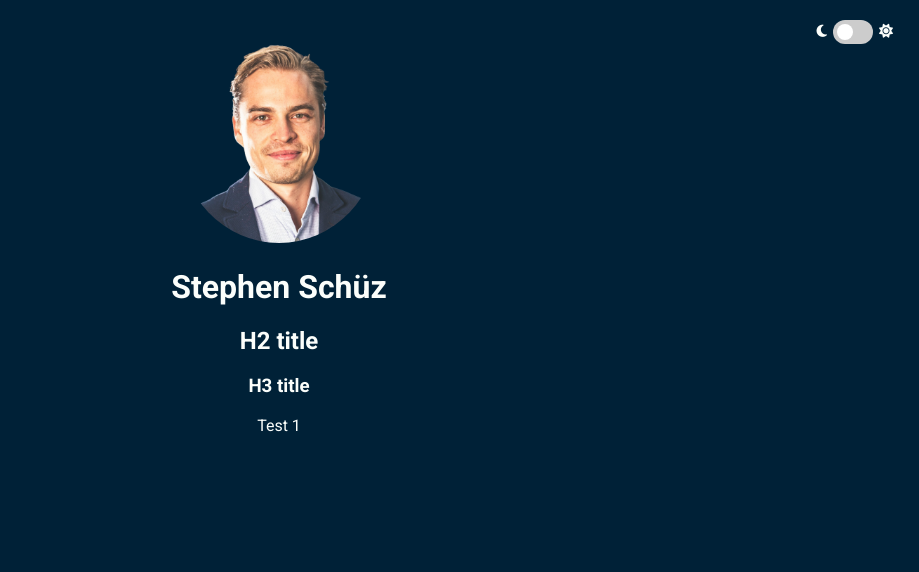
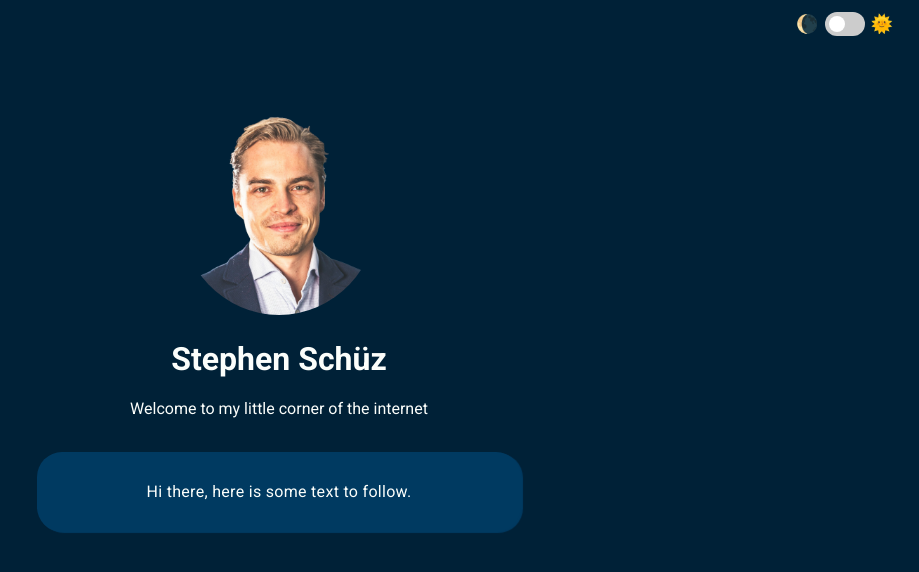
Before and after one commit to sschuez/portfolio, a website: page index.html in a window 1280 px wide. Shown: the whole page, without its empty margins (361-1280 px from the left). Drawn offline with Linux system fonts and the light colour scheme.

Commit message:
added div in toggle dark mode

```diff
--- a/index.html
+++ b/index.html
@@ -27,18 +27,23 @@
     <img class="avatar-large" alt="avatar-large" src="src/images/passphoto.png" />
 
     <h1>Stephen Schüz</h1>
-    <h2>H2 title</h2>
-    <h3>H3 title</h3>
-    <p>Test 1</p>
+    <p>Welcome to my little corner of the internet</p>
+
+    <div class="intro-card">
+      <p>Hi there, here is some text to follow.</p>
+    </div>
+
 
     <!-- Rounded switch Dark Mode -->
     <div class="dark-mode-switch">
-      <i class="fas fa-moon"></i>
+      <!-- <i class="fas fa-moon"></i> -->
+      <div class="fas">🌘</div>
       <label class="switch">
         <input type="checkbox" onclick="darkMode()">
         <span class="slider round"></span>
       </label>
-      <i class="fas fa-sun"></i>
+      <div class="fas">🌞</div>
+      <!-- <i class="fas fa-sun"></i> -->
     </div>
 
   </div>
--- /dev/null
+++ b/src/scss/components/_card.sass.scss
@@ -0,0 +1,64 @@
+@use "../config/config.sass.scss" as *;
+
+.intro-card {
+  // padding: 48px;
+  // width: 100%;
+  border-radius: 25px;
+  background: $card-background-dark;
+  line-height: 1.5em;
+  letter-spacing: 0.3px;
+  // margin: 12px 0 0 0;
+  box-shadow: 2px 1px 1px $card-background-dark;
+  position: relative;
+  a {
+    text-decoration: none;
+  }
+}
+
+.dark-mode .intro-card  {
+  background: grey;
+  box-shadow: 2px 1px 1px $card-background-dark;
+}
+
+
+// RESPONSIVE DESIGN STUFF
+
+// Smallest device
+@media (min-width: 100px) and (max-width: 575px) {
+  .intro-card {
+    padding: 12px;
+    margin: 34px 0;
+  }
+}
+
+// Small devices (landscape phones, 576px and up)
+@media (min-width: 576px) {
+  .intro-card {
+    padding: 12px;
+    margin: 34px 75px;
+  }
+}
+
+// Medium devices (tablets, 768px and up)
+@media (min-width: 768px) {
+  .intro-card {
+    padding: 12px 36px 12px 36px;
+    margin: 34px 130px;
+  }
+}
+
+// Large devices (desktops, 992px and up)
+@media (min-width: 992px) {
+  .intro-card {
+    padding: 12px 48px 12px 48px;
+    margin: 34px 160px;
+  }
+}
+
+// Extra large devices (large desktops, 1200px and up)
+@media (min-width: 1200px) {
+  .intro-card {
+    padding: 12px 90px 12px 90px;
+    margin: 34px 190px;
+  }
+}
--- a/src/scss/components/_dark_mode.sass.scss
+++ b/src/scss/components/_dark_mode.sass.scss
@@ -4,13 +4,13 @@
   display: flex;
   justify-content: center;
   position: absolute;
-  top: 12px;
+  top: -68px;
   right: 12px;
 }
 
 .dark-mode-switch .fas {
-  margin: 4px 6px;
-  font-size: 14px;
+  margin: 3px 6px;
+  font-size: 18px;
 }
 
 /* The switch - the box around the slider */
@@ -54,11 +54,11 @@
 }
 
 input:checked + .slider {
-  background-color: #2196F3;
+  background-color: $toggle-switch;
 }
 
 input:focus + .slider {
-  box-shadow: 0 0 1px #2196F3;
+  box-shadow: 0 0 1px $toggle-switch;
 }
 
 input:checked + .slider:before {
--- a/src/scss/components/_index_components.sass.scss
+++ b/src/scss/components/_index_components.sass.scss
@@ -1,2 +1,3 @@
 @use "dark_mode.sass.scss";
 @use "avatar.sass.scss";
+@use "card.sass.scss";
--- a/src/scss/config/config.sass.scss
+++ b/src/scss/config/config.sass.scss
@@ -1,6 +1,13 @@
 /* Variables */
+$toggle-switch: #19328a;
+
 $background-color: #fbfefb;
 $background-color-dark: #002137;
+
 $font-color: black;
 $font-color-dark: #fbfefb;
+
 $font-family: 'Roboto', sans-serif;
+
+$card-background-dark: #003a61;
+$card-background: pink;
--- a/src/scss/pages/_home.sass.scss
+++ b/src/scss/pages/_home.sass.scss
@@ -25,6 +25,7 @@ body {
   color: $font-color-dark;
   text-align: center;
   position: relative;
+  margin-top: 80px;
 }
 
 .dark-mode {
```
Also changed, not shown: src/css/main.css, 2 other files.
